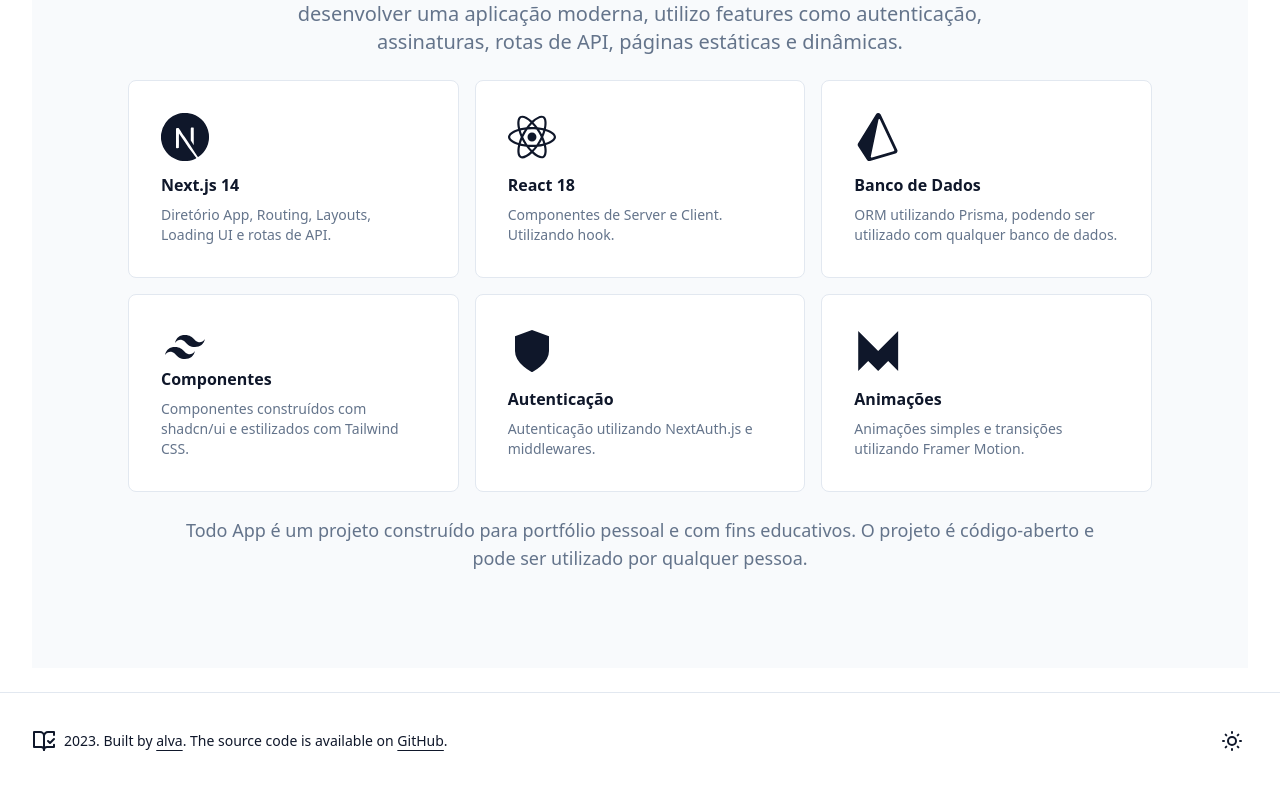
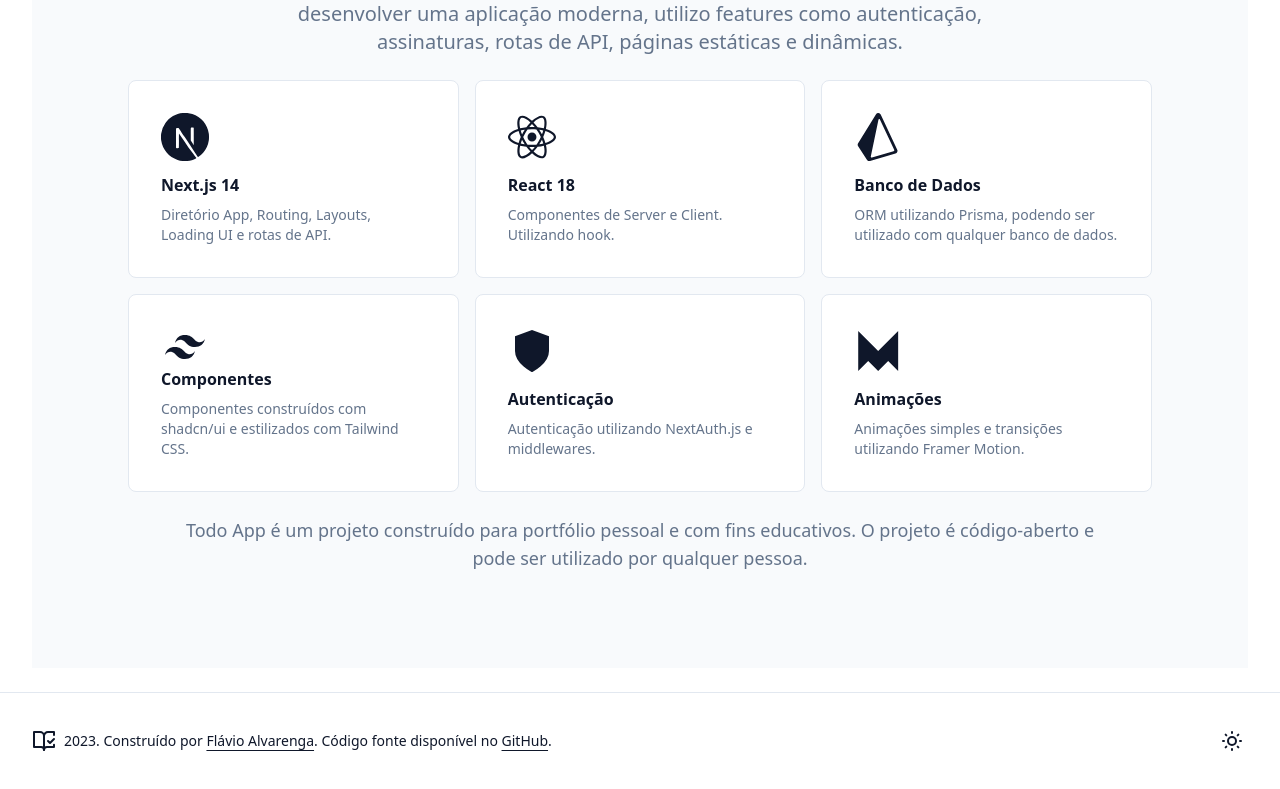
Before and after one commit to alvarengaflavio/todo-next, a Next.js app: page / in a window 1280 px wide. Shown: the part 961-1750 px from the top of the page. Built offline with nearby package versions, Linux system fonts and the light colour scheme; no server answers.

Commit message:
Update site footer text

```diff
--- a/src/components/site-footer.tsx
+++ b/src/components/site-footer.tsx
@@ -14,16 +14,16 @@ export function SiteFooter({ className }: React.HTMLAttributes<HTMLElement>) {
         <div className="flex flex-col items-center px-8 md:flex-row md:gap-2 md:px-0">
           <Icons.logo />
           <p className="text-center text-sm leading-loose md:text-left">
-            {currentYear}. Built by{" "}
+            {currentYear}. Construído por{" "}
             <a
               href={siteConfig.links.twitter}
               target="_blank"
               rel="noreferrer"
               className="font-medium underline underline-offset-4"
             >
-              alva
+              Flávio Alvarenga
             </a>
-            . The source code is available on{" "}
+            . Código fonte disponível no{" "}
             <a
               href={siteConfig.links.github}
               target="_blank"
```
